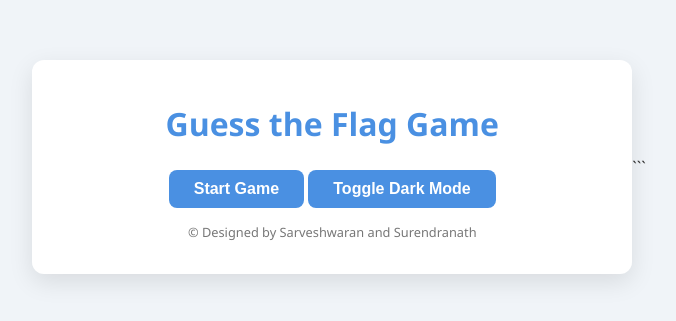
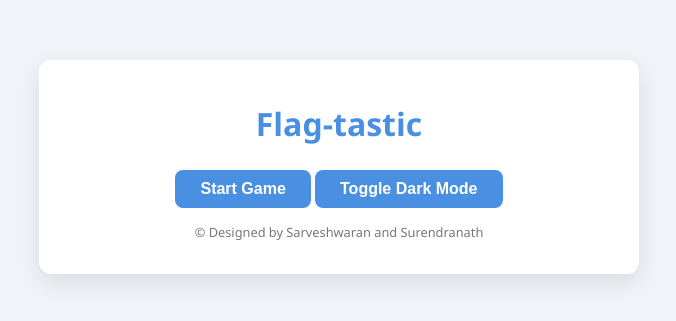
Before and after one commit to BalsamDevelopers1/sq, a plain HTML site: page flag.html in a window 1280 px wide. Shown: the part 243-564 px from the top of the page, without its empty margins (301-977 px from the left). Drawn offline with Linux system fonts and the light colour scheme.

Commit message:
Update flag.html

````diff
--- a/flag.html
+++ b/flag.html
@@ -3,7 +3,7 @@
 <head>
     <meta charset="UTF-8">
     <meta name="viewport" content="width=device-width, initial-scale=1.0">
-    <title>Guess the Flag Game</title>
+    <title>Flag-tastic</title>
     <style>
         /* Light and Dark Mode Variables */
         :root {
@@ -183,7 +183,7 @@
 </head>
 <body>
     <div class="container">
-        <h1>Guess the Flag Game</h1>
+        <h1>Flag-tastic</h1>
         <button id="start-btn">Start Game</button>
         <button id="mode-toggle">Toggle Dark Mode</button>
 
@@ -511,4 +511,3 @@
     </script>
 </body>
 </html>
-```
````
